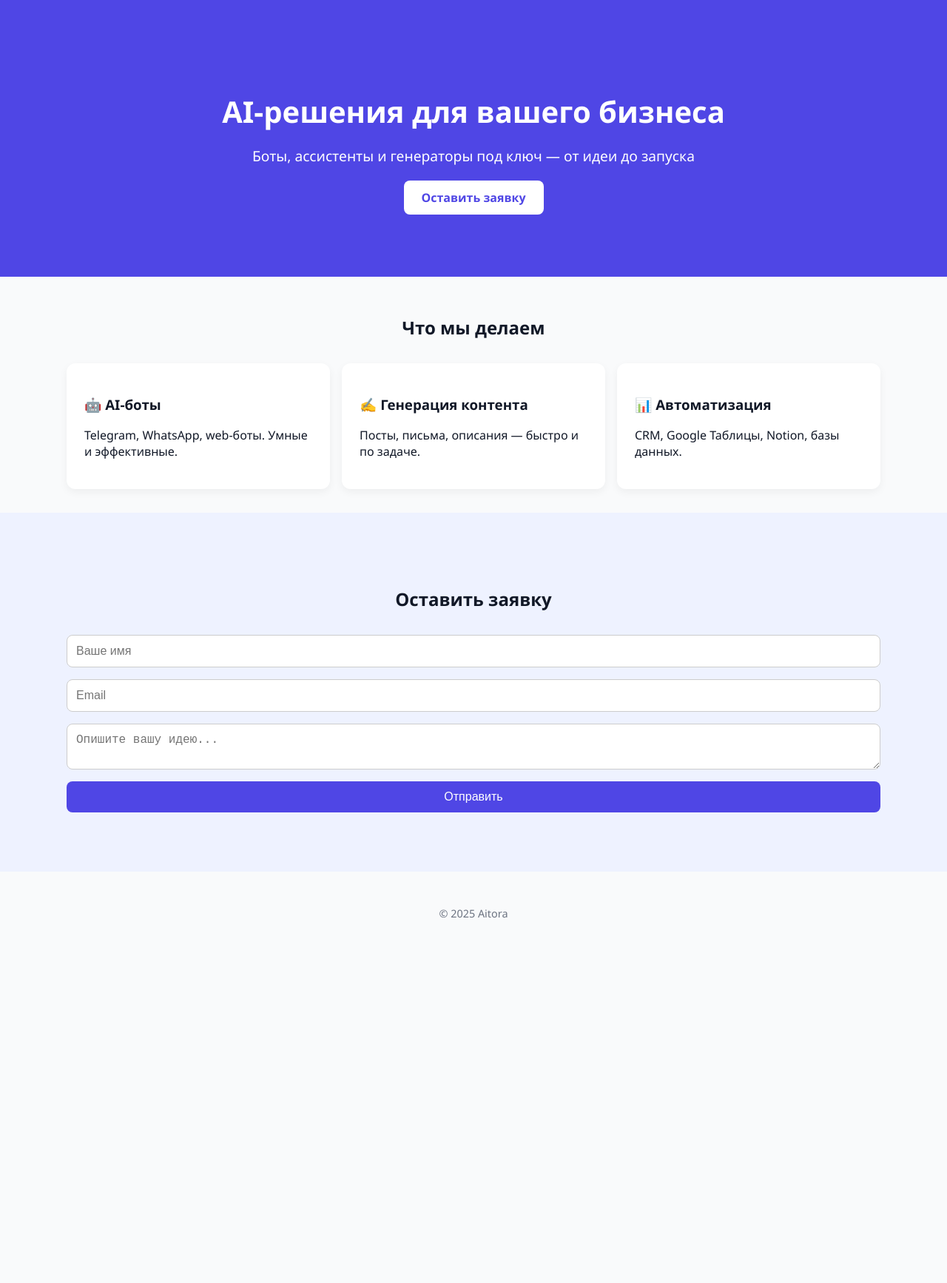
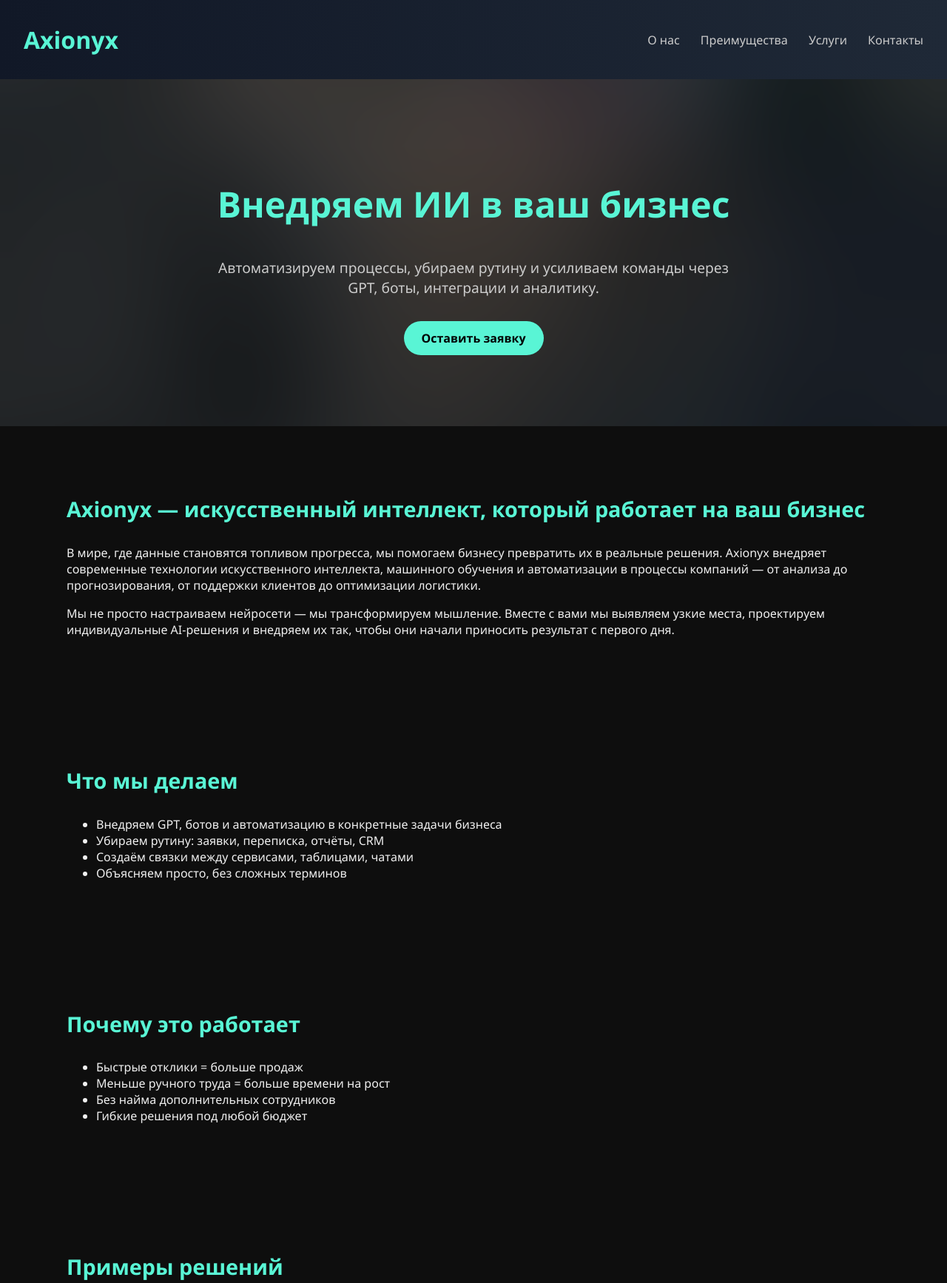
Before and after one commit to Axionyxb/izikeys, a plain HTML site: page index.html in a window 1280 px wide. Shown: the top 1734 px of the page at 74% size. Before the commit the page ends 1290 px from the top, so only its background shows below. Drawn offline with Linux system fonts and the light colour scheme.

Commit message:
Add files via upload

```diff
--- a/index.html
+++ b/index.html
@@ -1,77 +1,202 @@
+
 <!DOCTYPE html>
 <html lang="ru">
 <head>
   <meta charset="UTF-8" />
   <meta name="viewport" content="width=device-width, initial-scale=1.0" />
-  <title>Aitora</title>
-  <link rel="stylesheet" href="style.css" />
+  <title>Axionyx — Внедрение ИИ в бизнес</title>
+  <style>
+    html, body {
+      margin: 0;
+      padding: 0;
+      font-family: 'Segoe UI', sans-serif;
+      background: #0e0e0e;
+      color: #f0f0f0;
+      scroll-behavior: smooth;
+    }
+    header {
+      background: linear-gradient(to right, #111827, #1f2937);
+      padding: 2rem;
+      display: flex;
+      justify-content: space-between;
+      align-items: center;
+      position: sticky;
+      top: 0;
+      z-index: 100;
+    }
+    header h1 { color: #59f5d5; margin: 0; }
+    nav a {
+      color: #ccc;
+      margin-left: 1.5rem;
+      text-decoration: none;
+      font-weight: 500;
+    }
+    nav a:hover { color: #59f5d5; }
+    .hero {
+      text-align: center;
+      padding: 6rem 2rem;
+      background: url('background.png') no-repeat center center/cover;
+      background-color: rgba(0,0,0,0.7);
+      background-blend-mode: overlay;
+    }
+    .hero h2 { font-size: 3rem; color: #59f5d5; }
+    .hero p { max-width: 720px; margin: auto; font-size: 1.2rem; color: #ccc; }
+    .section {
+      max-width: 1100px;
+      margin: auto;
+      padding: 4rem 2rem;
+    }
+    h3 { color: #59f5d5; font-size: 1.8rem; }
+    .grid {
+      display: grid;
+      gap: 2rem;
+      grid-template-columns: repeat(auto-fit, minmax(280px, 1fr));
+    }
+    .card {
+      background: #1a1a1a;
+      padding: 2rem;
+      border-radius: 12px;
+      box-shadow: 0 0 14px rgba(0,0,0,0.4);
+    }
+    .card h4 { margin-top: 0; color: #fff; }
+    .footer {
+      background: #111;
+      padding: 2rem;
+      text-align: center;
+      font-size: 0.9rem;
+      color: #666;
+    }
+    form {
+      background: #1a1a1a;
+      padding: 2rem;
+      border-radius: 12px;
+      box-shadow: 0 0 10px rgba(0,0,0,0.3);
+      margin-top: 2rem;
+    }
+    input, textarea {
+      width: 100%;
+      padding: 0.75rem;
+      margin: 0.5rem 0;
+      border: none;
+      border-radius: 5px;
+      font-size: 1rem;
+    }
+    button {
+      background: #59f5d5;
+      color: #000;
+      border: none;
+      padding: 1rem;
+      border-radius: 5px;
+      cursor: pointer;
+      font-weight: bold;
+    }
+    button:hover { background: #3be0c3; }
+    a.button {
+      background: #59f5d5;
+      color: #000;
+      padding: 0.75rem 1.5rem;
+      border-radius: 999px;
+      font-weight: bold;
+      text-decoration: none;
+      display: inline-block;
+      margin-top: 2rem;
+    }
+  </style>
 </head>
 <body>
-  <header class="hero">
-    <div class="container">
-      <h1>AI-решения для вашего бизнеса</h1>
-      <p>Боты, ассистенты и генераторы под ключ — от идеи до запуска</p>
-      <a href="#form" class="btn">Оставить заявку</a>
-    </div>
+  <header>
+    <h1>Axionyx</h1>
+    <nav>
+      <a href="#about">О нас</a>
+      <a href="#benefits">Преимущества</a>
+      <a href="#services">Услуги</a>
+      <a href="#contact">Контакты</a>
+    </nav>
   </header>
 
-  <section class="features">
-    <div class="container">
-      <h2>Что мы делаем</h2>
-      <div class="cards">
-        <div class="card">
-          <h3>🤖 AI-боты</h3>
-          <p>Telegram, WhatsApp, web-боты. Умные и эффективные.</p>
-        </div>
-        <div class="card">
-          <h3>✍️ Генерация контента</h3>
-          <p>Посты, письма, описания — быстро и по задаче.</p>
-        </div>
-        <div class="card">
-          <h3>📊 Автоматизация</h3>
-          <p>CRM, Google Таблицы, Notion, базы данных.</p>
-        </div>
-      </div>
+  <div class="hero">
+    <h2>Внедряем ИИ в ваш бизнес</h2>
+    <p>Автоматизируем процессы, убираем рутину и усиливаем команды через GPT, боты, интеграции и аналитику.</p>
+    <a href="#contact" class="button">Оставить заявку</a>
+  </div>
+
+
+  <div class="section">
+    <h3>Axionyx — искусственный интеллект, который работает на ваш бизнес</h3>
+    <p>
+      В мире, где данные становятся топливом прогресса, мы помогаем бизнесу превратить их в реальные решения. Axionyx внедряет современные технологии искусственного интеллекта, машинного обучения и автоматизации в процессы компаний — от анализа до прогнозирования, от поддержки клиентов до оптимизации логистики.
+    </p>
+    <p>
+      Мы не просто настраиваем нейросети — мы трансформируем мышление. Вместе с вами мы выявляем узкие места, проектируем индивидуальные AI-решения и внедряем их так, чтобы они начали приносить результат с первого дня.
+    </p>
+  </div>
+
+<div id="about" class="section">
+    <h3>Что мы делаем</h3>
+    <ul>
+      <li>Внедряем GPT, ботов и автоматизацию в конкретные задачи бизнеса</li>
+      <li>Убираем рутину: заявки, переписка, отчёты, CRM</li>
+      <li>Создаём связки между сервисами, таблицами, чатами</li>
+      <li>Объясняем просто, без сложных терминов</li>
+    </ul>
+  </div>
+
+  <div id="benefits" class="section">
+    <h3>Почему это работает</h3>
+    <ul>
+      <li>Быстрые отклики = больше продаж</li>
+      <li>Меньше ручного труда = больше времени на рост</li>
+      <li>Без найма дополнительных сотрудников</li>
+      <li>Гибкие решения под любой бюджет</li>
+    </ul>
+  </div>
+
+  <div id="services" class="section">
+    <h3>Примеры решений</h3>
+    <div class="grid">
+      <div class="card"><h4>Генерация контента</h4><p>ИИ пишет тексты, описания, письма — быстро и в нужном тоне.</p></div>
+      <div class="card"><h4>Чат-бот поддержки</h4><p>Отвечает 24/7 клиентам, экономит время сотрудников.</p></div>
+      <div class="card"><h4>Анализ документов</h4><p>ИИ читает PDF, выделяет важное, делает сводки и выводы.</p></div>
     </div>
-  </section>
+  </div>
 
-  <section id="form" class="contact">
-    <div class="container">
-      <h2>Оставить заявку</h2>
-      <form id="tg-form">
-        <input type="text" name="name" placeholder="Ваше имя" required />
-        <input type="email" name="email" placeholder="Email" required />
-        <textarea name="idea" placeholder="Опишите вашу идею..." required></textarea>
-        <button type="submit">Отправить</button>
-      </form>
-    </div>
-  </section>
+  <div id="contact" class="section">
+    <h3>Оставьте заявку</h3>
+    <form id="tg-form">
+      <input type="text" id="name" placeholder="Имя" required />
+      <input type="email" id="email" placeholder="Почта" required />
+      <textarea id="brief" rows="4" minlength="100" placeholder="Краткое ТЗ (минимум 100 символов)" required></textarea>
+      <button type="submit">Отправить заявку</button>
+    </form>
+    <p style="margin-top:2rem;">Свяжитесь с нами напрямую:<br/>
+      Telegram: <a href="https://t.me/k0lyasik10" target="_blank">@k0lyasik10</a><br/>
+      Email: <a href="mailto:axionyx@yandex.ru">axionyx@yandex.ru</a>
+    </p>
+  </div>
 
-  <footer>
-    <p>© 2025 Aitora</p>
-  </footer>
+  <div class="footer">
+    © Axionyx, 2025 — ИИ, автоматизация и интеграции под ключ.
+  </div>
 
   <script>
     document.getElementById('tg-form').addEventListener('submit', function(e) {
       e.preventDefault();
-      const token = '8061339859:AAE3yC0YEFcohhYlRi12q_FEDAz34DgrED0';
-      const chat_id = '791844006';
-      const name = this.name.value;
-      const email = this.email.value;
-      const idea = this.idea.value;
-      const message = `📝 Новая заявка:\n\n👤 Имя: ${name}\n📧 Email: ${email}\n💡 Идея: ${idea}`;
-      fetch(`https://api.telegram.org/bot${token}/sendMessage`, {
+      const name = document.getElementById('name').value;
+      const email = document.getElementById('email').value;
+      const brief = document.getElementById('brief').value;
+      const message = `💼 Новая заявка:\n👤 Имя: ${name}\n📧 Почта: ${email}\n📌 ТЗ: ${brief}`;
+      fetch('https://api.telegram.org/bot7730923161:AAEZ1PzqTUR-y8hcHb0XV3_uYmdoxaZn-9c/sendMessage', {
         method: 'POST',
         headers: { 'Content-Type': 'application/json' },
-        body: JSON.stringify({ chat_id: chat_id, text: message })
-      }).then(res => res.json()).then(data => {
-        if (data.ok) {
+        body: JSON.stringify({ chat_id: '791844006', text: message })
+      }).then(res => {
+        if (res.ok) {
           alert('Заявка отправлена!');
           document.getElementById('tg-form').reset();
         } else {
-          alert('Ошибка: ' + data.description);
+          alert('Ошибка при отправке.');
         }
-      }).catch(err => alert('Ошибка: ' + err.message));
+      }).catch(() => alert('Ошибка сети.'));
     });
   </script>
 </body>
```
Also changed, not shown: background.png (added).
